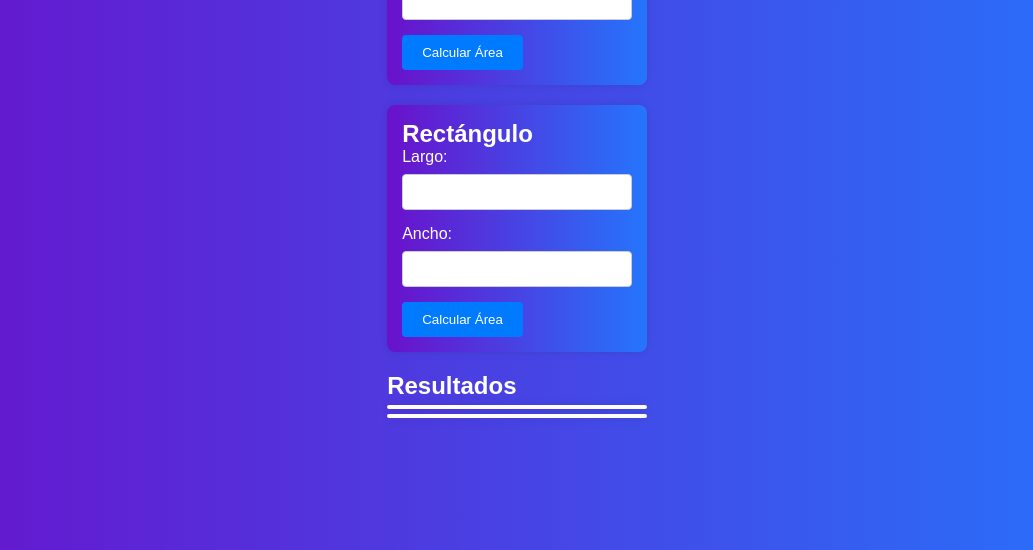
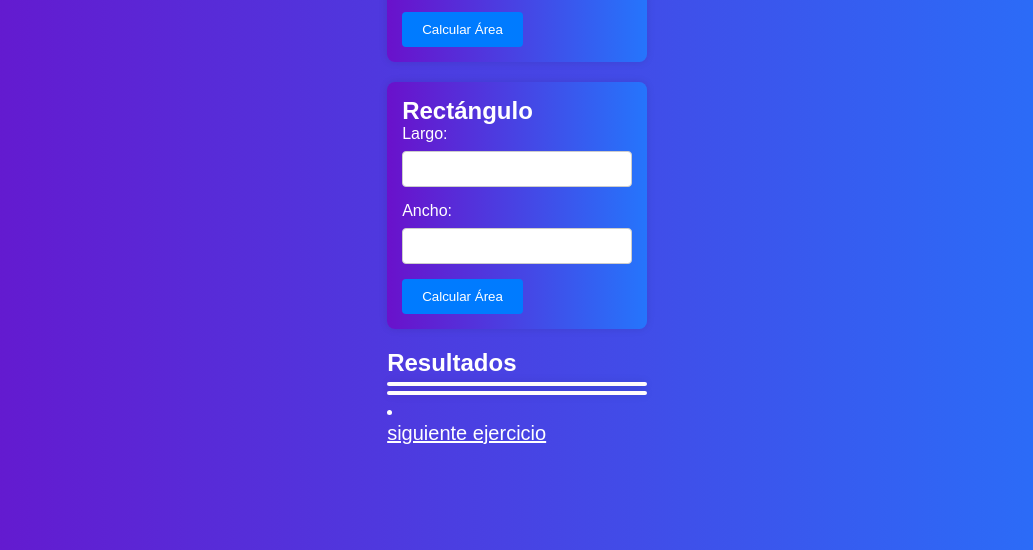
Before and after one commit to WilliamSepulveda/TallerPoo, a plain HTML site: page views/figura.html in a window 1280 px wide. Shown: the part 250-800 px from the top of the page, without its empty margins (123-1156 px from the left). Drawn offline with Linux system fonts and the light colour scheme.

Commit message:
feat :lipstick: se ponen el boton para pasar de ejercicio

```diff
--- a/css/figura.css
+++ b/css/figura.css
@@ -74,3 +74,7 @@ form {
   #rectangleResult{
     color: black;
   }
+  li a{
+    color: white;
+    font-size: 20px;
+  }
--- a/views/figura.html
+++ b/views/figura.html
@@ -40,6 +40,12 @@
       <div id="circleResult"></div>
       <div id="rectangleResult"></div>
     </div>
+
+    <li class="boton">
+      <a href="../views/figura.html">
+        <p>siguiente ejercicio</p>
+      </a>
+    </li>
   </div>
 </body>
 </html>
```
